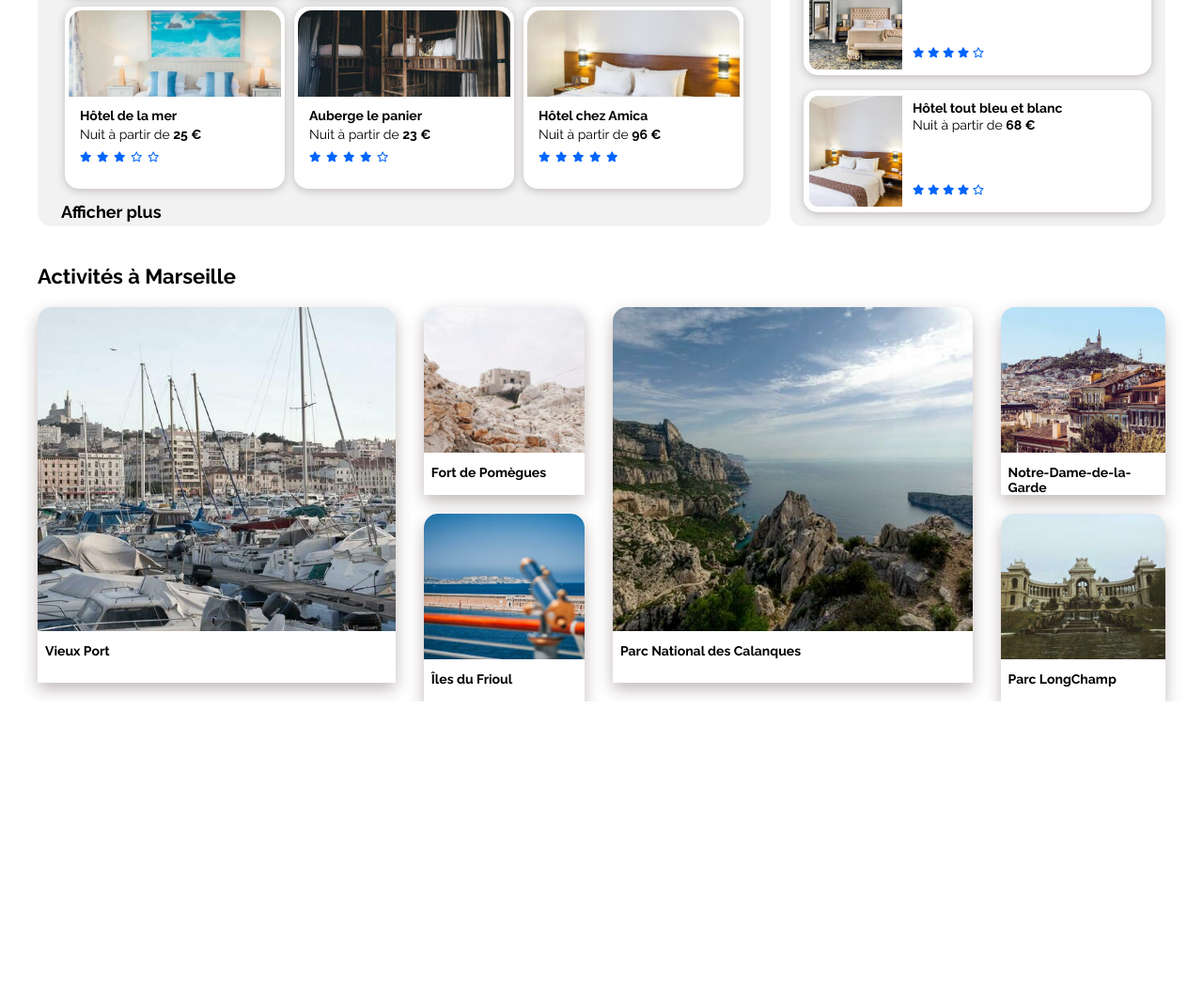
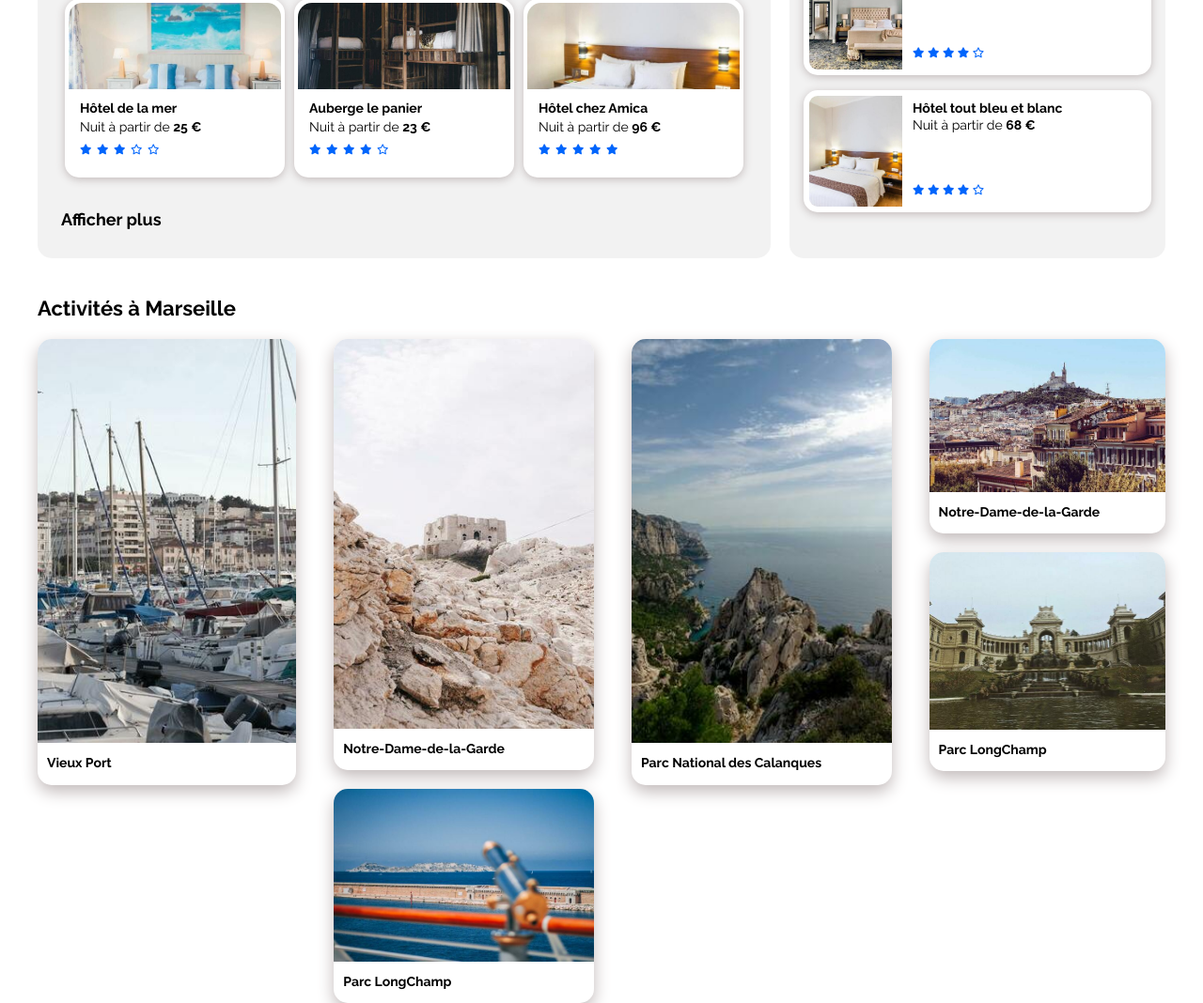
Before and after one commit to pascalinecte91/P2_Booki_-Transformez_maquette, a website: page index.html in a window 1280 px wide. Shown: the part 647-1715 px from the top of the page at 94% size. Before the commit the page ends 1394 px from the top, so only its background shows below. Drawn offline with Linux system fonts and the light colour scheme.

Commit message:
section activites probleme image colonne double

```diff
--- a/css/style.css
+++ b/css/style.css
@@ -313,6 +313,8 @@ button.btn-gray-light:hover {
 .plusInfo {
     width: 100%;
     padding-left: 25px;
+    padding-bottom: 30px;
+    padding-top: 20px;
 }
 
 /*****************
@@ -404,10 +406,11 @@ button.btn-gray-light:hover {
 .activitiesList {
     display: flex;
     justify-content: space-between;
-    height: 400px;
-    gap: 30px;
+    height: 500px;
+    gap: 40px;
 }
 
+/* titre section activite*/
 .activTitle {
     font-size: 22px;
     color: black;
@@ -415,8 +418,10 @@ button.btn-gray-light:hover {
     margin-top: 40px;
 }
 
+/* legende activites */
+
  h3.activit {
-    padding-left: 8px;
+    padding-left: 10px;
     padding-top: 8px;
     font-size: 14px;
     color: black;
@@ -428,16 +433,12 @@ button.btn-gray-light:hover {
     height: calc(100% - 30px);
     object-fit: cover;
     border-radius: 15px 15px 0px 0px;
-
-
-
 }
 
 
 /********************************/
 /*      1 image verticale  */
 /********************************/
-
  .activitOnePicture.activImg,
  .activitTwoPictures.columnDouble {
     width: calc(100% / 4);
@@ -447,11 +448,14 @@ button.btn-gray-light:hover {
     font-size: 20px;
     border-radius: 15px 15px 0px 0px;
 }
+
+/* card 1 image*/
 .oneImg {
-    height: 100%;
+    height: 95%;
+    width: 100%;
     box-shadow: 0px 7px 17px var(--gray-light-box);
-    padding-bottom: 25px;
-    border-radius: 15px 15px 0px 0px;
+    padding-bottom: 15px;
+    border-radius: 15px 15px 15px 15px;
 
 }
 
@@ -461,12 +465,32 @@ button.btn-gray-light:hover {
 ***********************************/
 
 
-.twoImg {
+.columnDouble {
     height: calc(100% / 2);
     padding-bottom: 15px;
     box-shadow: 0px 7px 17px var(--gray-light-box);
     margin-bottom: 20px;
     border-radius: 15px 15px 0px 0px;
+}
+
+.twoImg2 img figcaption{
+    padding-bottom: 20px;
+    margin-bottom: 5%;
+    height: 40%;
+}
+
+.twoImg2 {
+    box-shadow: 0px 7px 17px var(--gray-light-box);
+    padding-bottom: 15px;
+    border-radius: 15px 15px 15px 15px;
+    margin-bottom: 20px;
+}
+
+.twoImg1  {
+    box-shadow: 0px 7px 17px var(--gray-light-box);
+    padding-bottom: 15px;
+    border-radius: 15px 15px 15px 15px;
+
 }
 
 
--- a/index.html
+++ b/index.html
@@ -261,18 +261,18 @@
             <!-- 2 images  -->
             <article class="activitTwoPictures">
                 <a class="columnDouble" href="#">
-                    <figure class="twoImg">
+                    <figure class="twoImg2">
                         <img src="./images/activites/4_small/paul-hermann-QFTrLdQIRhI-unsplash.jpg" alt="image">
                         <figcaption>
-                            <h3 class="activit">Fort de Pomègues</h3>
+                            <h3 class="activit">Notre-Dame-de-la-Garde</h3>
                         </figcaption>
                     </figure>
-                </a>
-                <a class="columnDouble" href="#">
-                    <figure class="twoImg">
-                        <img src="./images/activites/4_small/kevin-hikari-rV_Qd1l-VXg-unsplash.jpg" alt="image"></div>
+                    </a>
+                    <a class="columnDouble" href="#">
+                    <figure class="twoImg1">
+                        <img src="./images/activites/4_small/kevin-hikari-rV_Qd1l-VXg-unsplash.jpg" alt="image">
                         <figcaption>
-                            <h3 class="activit">Îles du Frioul</h3>
+                            <h3 class="activit">Parc LongChamp</h3>
                         </figcaption>
                     </figure>
                 </a>
@@ -291,7 +291,7 @@
             <!-- 2 images  -->
             <article class="activitTwoPictures">
                 <a class="columnDouble" href="#">
-                    <figure class="twoImg">
+                    <figure class="twoImg2">
                         <img src="./images/activites/4_small/florian-wehde-xW9e8gdotxI-unsplash.jpg" alt="image">
                         <figcaption>
                             <h3 class="activit">Notre-Dame-de-la-Garde</h3>
@@ -299,7 +299,7 @@
                     </figure>
                     </a>
                     <a class="columnDouble" href="#">
-                    <figure class="twoImg">
+                    <figure class="twoImg1">
                         <img src="./images/activites/4_small/lena-paulin-wH2-EJoDcV0-unsplash.jpg" alt="image">
                         <figcaption>
                             <h3 class="activit">Parc LongChamp</h3>
```
